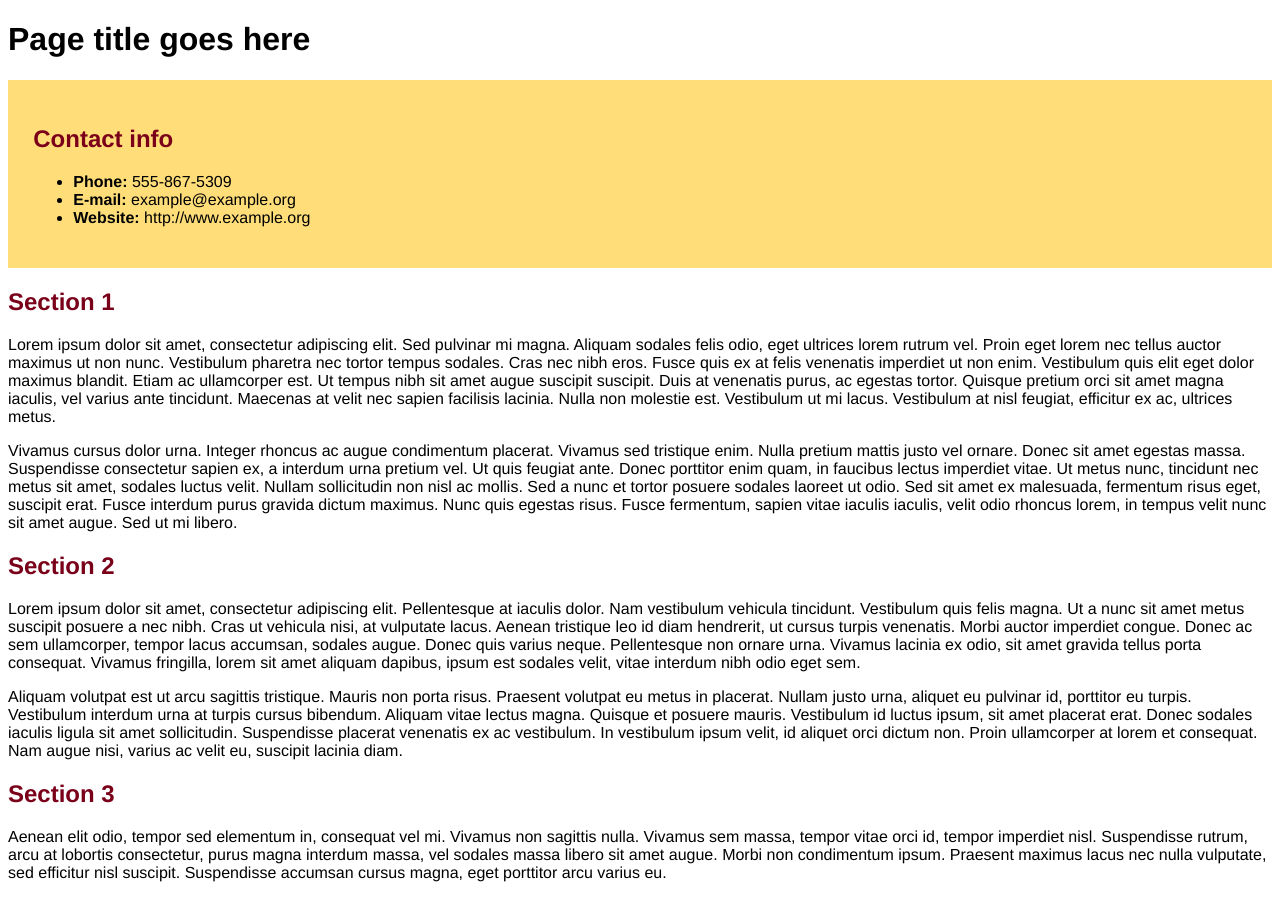
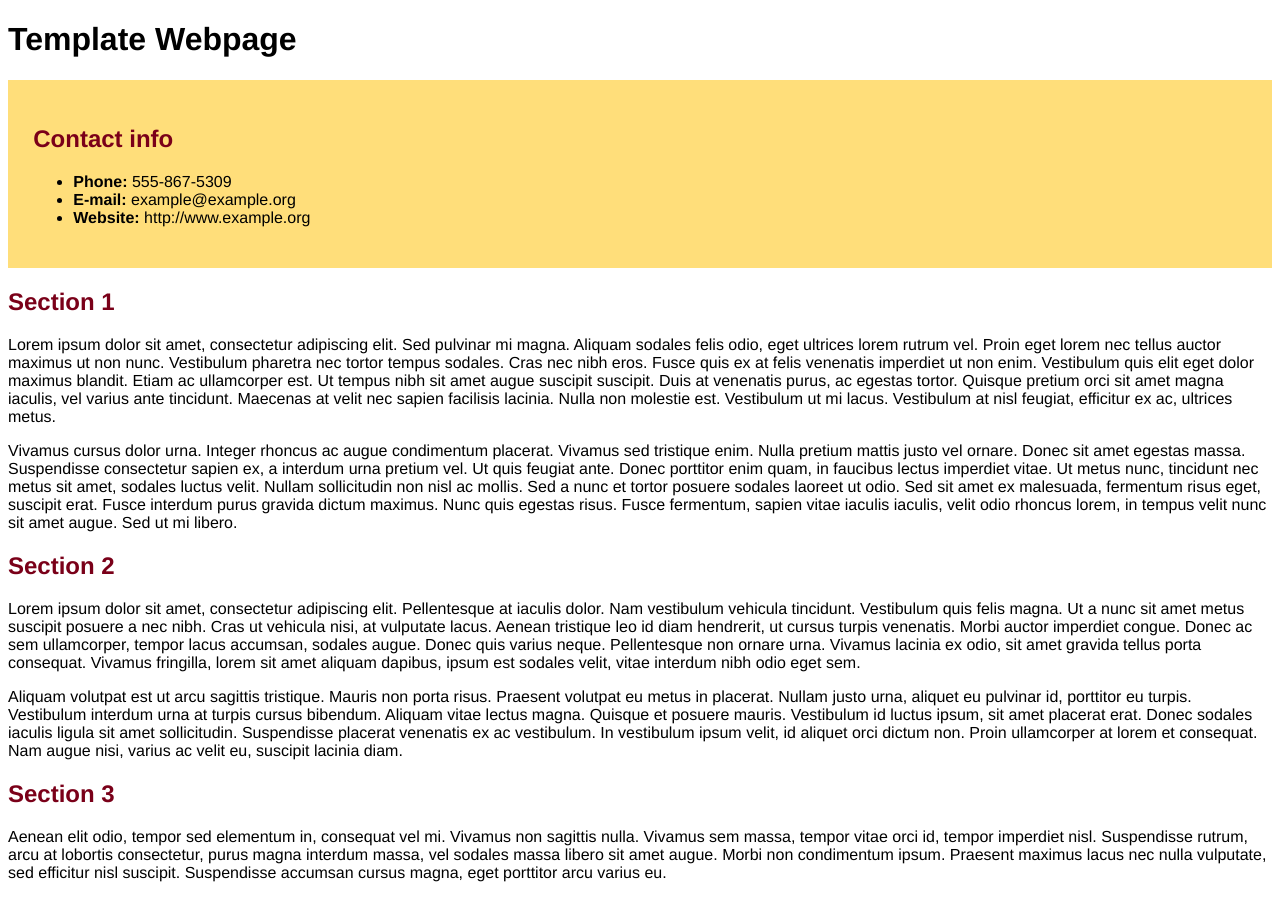
Before and after one commit to Mai-Kh/writ4662GitHubSite, a plain HTML site: page sample-html-site-master/index.html in a window 1280 px wide. Drawn offline with Linux system fonts and the light colour scheme.

Commit message:
Some Changes
Some Changes

```diff
--- a/sample-html-site-master/index.html
+++ b/sample-html-site-master/index.html
@@ -1,12 +1,12 @@
 <!doctype html>
 <head>
-  <title>   Page title</title>
+  <title>   A Template Webpage</title>
   <link rel="stylesheet" type="text/css" href="styles.css">
 </head>
 
 <body>
 
-<h1>Page title goes here</h1>
+<h1>    Template Webpage</h1>
 
 <div id="contact">
 <h2>Contact info</h2>
@@ -29,7 +29,7 @@
 
 <p>Aliquam volutpat est ut arcu sagittis tristique. Mauris non porta risus. Praesent volutpat eu metus in placerat. Nullam justo urna, aliquet eu pulvinar id, porttitor eu turpis. Vestibulum interdum urna at turpis cursus bibendum. Aliquam vitae lectus magna. Quisque et posuere mauris. Vestibulum id luctus ipsum, sit amet placerat erat. Donec sodales iaculis ligula sit amet sollicitudin. Suspendisse placerat venenatis ex ac vestibulum. In vestibulum ipsum velit, id aliquet orci dictum non. Proin ullamcorper at lorem et consequat. Nam augue nisi, varius ac velit eu, suscipit lacinia diam. </p>
 
-<h2>Section 3</h2>
+<h2>   Section 3</h2>
 
 <p>Aenean elit odio, tempor sed elementum in, consequat vel mi. Vivamus non sagittis nulla. Vivamus sem massa, tempor vitae orci id, tempor imperdiet nisl. Suspendisse rutrum, arcu at lobortis consectetur, purus magna interdum massa, vel sodales massa libero sit amet augue. Morbi non condimentum ipsum. Praesent maximus lacus nec nulla vulputate, sed efficitur nisl suscipit. Suspendisse accumsan cursus magna, eget porttitor arcu varius eu.</p>
 
```
